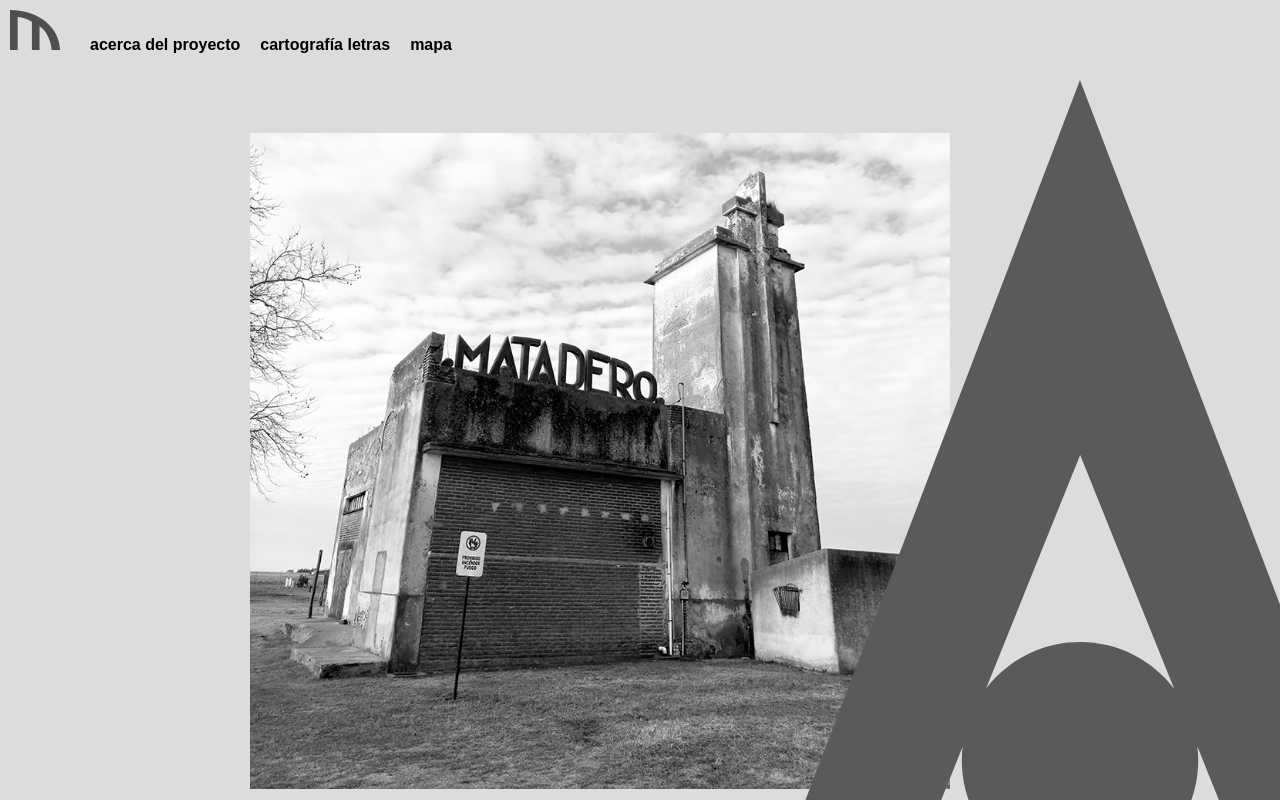
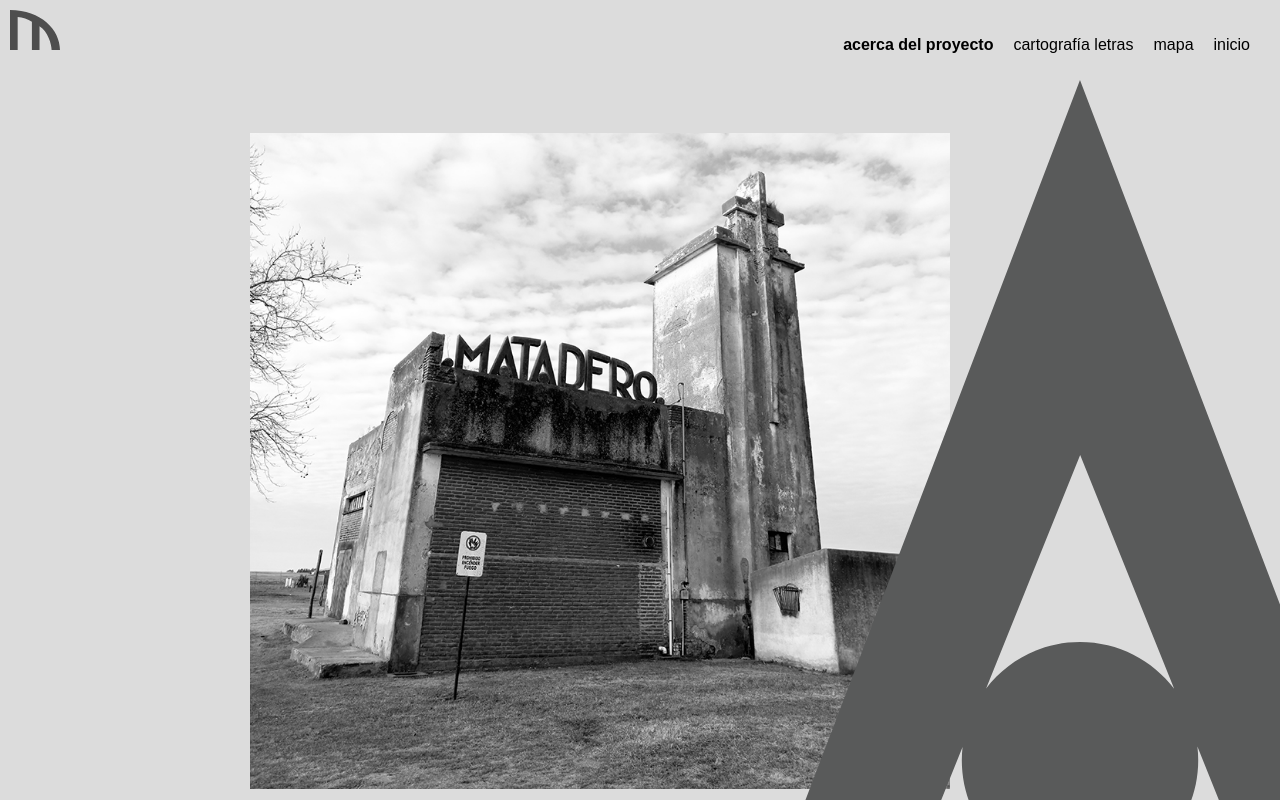
Before and after one commit to melisabeatriz/salamone-tipografico, a React (Create React App) app: page /about in a window 1280 px wide. Shown: the top 800 px of the page. Built offline with nearby package versions, Linux system fonts and the light colour scheme.

Commit message:
updated navbar

```diff
--- a/src/components/NavBar.css
+++ b/src/components/NavBar.css
@@ -5,18 +5,19 @@ nav {
 nav ul {
   padding: 0;
   margin: 0;
-}
-nav ul:hover {
-  transition: all 1s;
-  opacity: 100% !important;
+  margin-right: 20px;
 }
 
 nav {
+  background-color: #dcdcdc;
   position: fixed;
   z-index: 500;
   width: 100%;
   top: 0;
   align-items: end;
+  padding-bottom: 10px;
+  justify-content: space-between;
+  transition: all 1s;
 }
 
 nav li {
@@ -31,7 +32,6 @@ nav li a {
 
 nav li:hover a {
   transition: all 1s;
-
   border-bottom: #181818 1.5px solid;
 }
 
--- a/src/components/NavBar.js
+++ b/src/components/NavBar.js
@@ -1,27 +1,41 @@
 import "./NavBar.css";
 import homeIcon from "../img/home-icon.svg";
 
-const NavBar = ({ y }) => {
-  const findOpacity = () => {
-    if (y < 100) return 100;
-    return 200 - y;
-  };
+const navigationItems = [
+  { url: "/about", description: "acerca del proyecto" },
+  { url: "/cartografia", description: "cartografía letras" },
+  { url: "/mapa", description: "mapa" },
+  { url: "/", description: "inicio" },
+];
+
+const NavBarItem = ({ url, description }) => {
+  const currentItem = window.location.pathname;
+  const isCurrentItem = currentItem === url;
+  return (
+    <li>
+      <a
+        style={{
+          fontWeight: isCurrentItem ? 900 : 500,
+        }}
+        href={url}
+      >
+        {description}
+      </a>
+    </li>
+  );
+};
+
+const NavBar = ({ show }) => {
   return (
     <div>
-      <nav>
+      <nav style={{ opacity: show ? "100%" : "0" }}>
         <a href="/">
           <img src={homeIcon} width="50px" alt="Inicio" />
         </a>
-        <ul style={{ opacity: `${findOpacity()}%` }}>
-          <li>
-            <a href="/about">acerca del proyecto</a>
-          </li>
-          <li>
-            <a href="/cartografia">cartografía letras</a>
-          </li>
-          <li>
-            <a href="/mapa">mapa</a>
-          </li>
+        <ul>
+          {navigationItems.map((item, i) => (
+            <NavBarItem key={i} url={item.url} description={item.description} />
+          ))}
         </ul>
       </nav>
     </div>
--- a/src/pages/About.js
+++ b/src/pages/About.js
@@ -39,10 +39,16 @@ const Member = ({ name, title }) => (
 );
 
 const About = () => {
+  const [showNavbar, setShowNavbar] = useState(true);
   const [y, setY] = useState(window.scrollY);
 
   const handleNavigation = (e) => {
     const window = e.currentTarget;
+    if (window.scrollY > y) {
+      setShowNavbar(false);
+    } else {
+      setShowNavbar(true);
+    }
     setY(window.scrollY);
   };
 
@@ -78,7 +84,7 @@ const About = () => {
 
   return (
     <>
-      <NavBar y={y} />
+      <NavBar show={showNavbar} />
       <div className="about-page">
         <div className="about-description">
           <div
--- a/src/pages/Home.css
+++ b/src/pages/Home.css
@@ -40,7 +40,7 @@
 .title-container {
   display: flex;
   animation-name: title-visibility;
-  animation-duration: 4s;
+  animation-duration: 2s;
 }
 
 .home-a-catalogue-container {
@@ -52,8 +52,6 @@
   align-items: center;
   width: 100vw;
   transition: all 1s;
-  /* overflow: hidden; */
-  /* align-items: center; */
 }
 
 .home-a-catalogue {
@@ -61,7 +59,6 @@
   margin-left: 100px;
   display: flex;
   align-items: center;
-  /* overflow-y: hidden; */
 }
 
 .home-a-catalogue .a-container {
--- a/src/pages/Home.js
+++ b/src/pages/Home.js
@@ -1,4 +1,6 @@
 import { useState, useEffect } from "react";
+import NavBar from "../components/NavBar";
+import Footer from "../components/Footer";
 import "./Home.css";
 import ScrollDown from "../components/ScrollDown";
 import signature from "../img/salamone_firma_vector.svg";
@@ -13,7 +15,6 @@ import apmAlberti37 from "../img/as/A-pmAlberti37.svg";
 import apmAlberti37Photo from "../img/as/A-pmAlberti37_photo.png";
 import aPmGuamini38 from "../img/as/A-PmGuamini38.svg";
 import aPmGuamini38Photo from "../img/as/A-PmGuamini38_photo.png";
-import Footer from "../components/Footer";
 
 const letters = [
   {
@@ -53,10 +54,16 @@ const HomeLetter = ({ imgSrc, description, photo }) => (
 
 const Home = () => {
   const [y, setY] = useState(window.scrollY);
+  const [showNavbar, setShowNavbar] = useState(true);
   const windowHeight = window.innerHeight;
 
   const handleNavigation = (e) => {
     const window = e.currentTarget;
+    if (window.scrollY > y) {
+      setShowNavbar(false);
+    } else {
+      setShowNavbar(true);
+    }
     setY(window.scrollY);
   };
 
@@ -70,11 +77,11 @@ const Home = () => {
 
   const findPhotoPosition = () => {
     if (y < windowHeight) return 0;
-    console.log(y);
     return -(y - windowHeight);
   };
   return (
     <div className="home">
+      <NavBar show={showNavbar} />
       <div className="home-welcome-screen">
         <img src={signature} width="1200px" alt="salamone" />
         <div className="title-container">
@@ -89,8 +96,8 @@ const Home = () => {
               <i>Un acercamiento a los contextos del patrimonio cultural.</i>
             </p>
             <p>Universidad Nacional de Lanús, Buenos Aires, Argentina.</p>
+            <ScrollDown />
           </div>
-          <ScrollDown />
         </div>
       </div>
       <div
```
